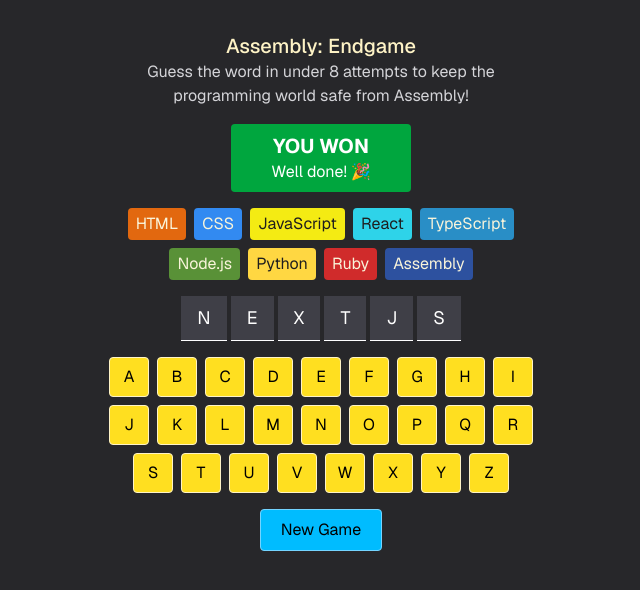
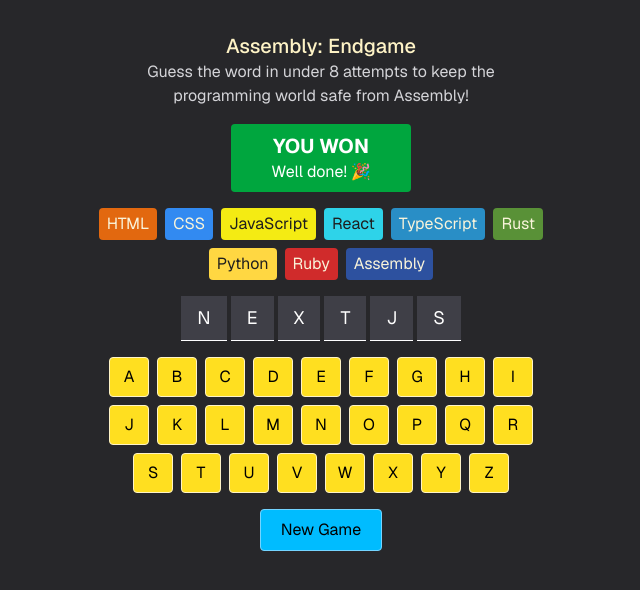
Before and after one commit to anreyw/assembly-endgame, a Next.js app: page / in a window 1280 px wide. Shown: the top 590 px of the page, without its empty margins (319-959 px from the left). Built offline with nearby package versions, Linux system fonts and the light colour scheme.

Commit message:
Changed Node.js to Rust in the list of languages.

```diff
--- a/app/languages.js
+++ b/app/languages.js
@@ -25,7 +25,7 @@
         color: "#F9F4DA",
     },
     {
-        name: "Node.js",
+        name: "Rust",
         backgroundColor: "#599137",
         color: "#F9F4DA",
     },
```
